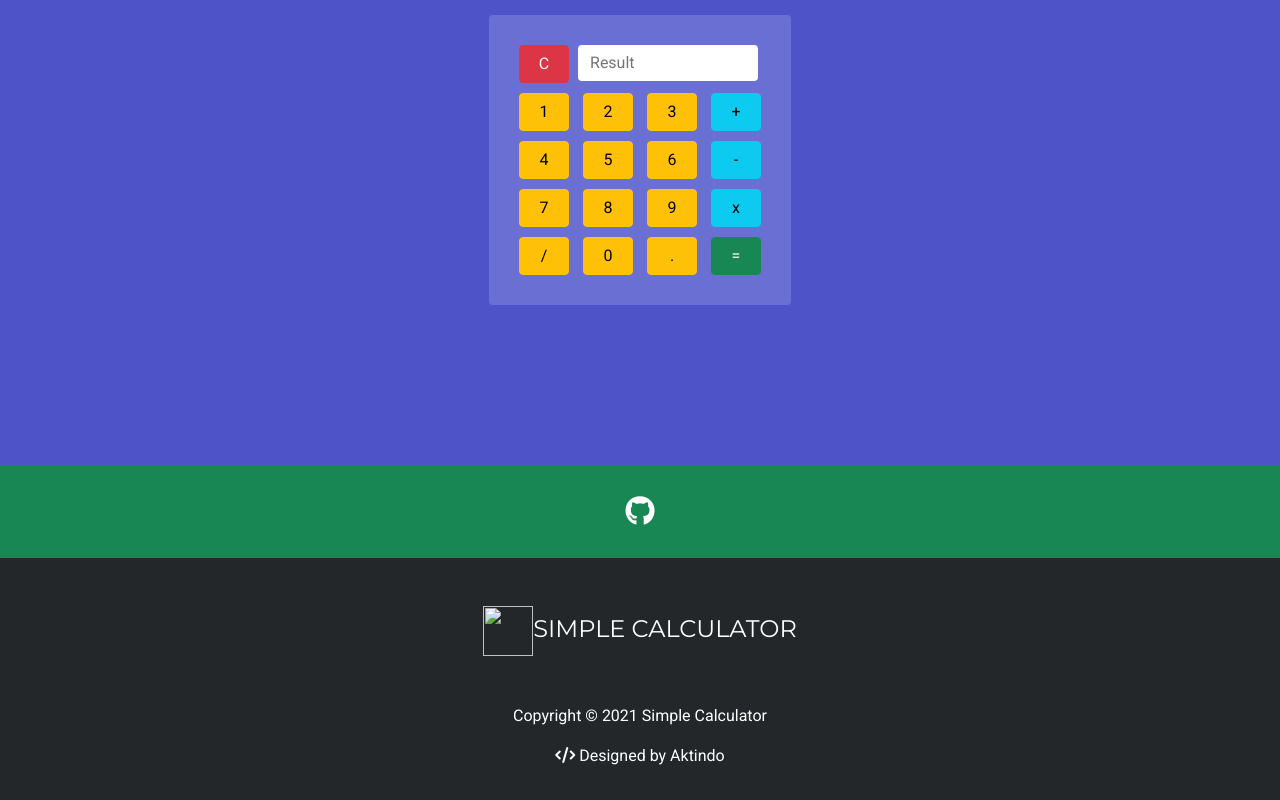
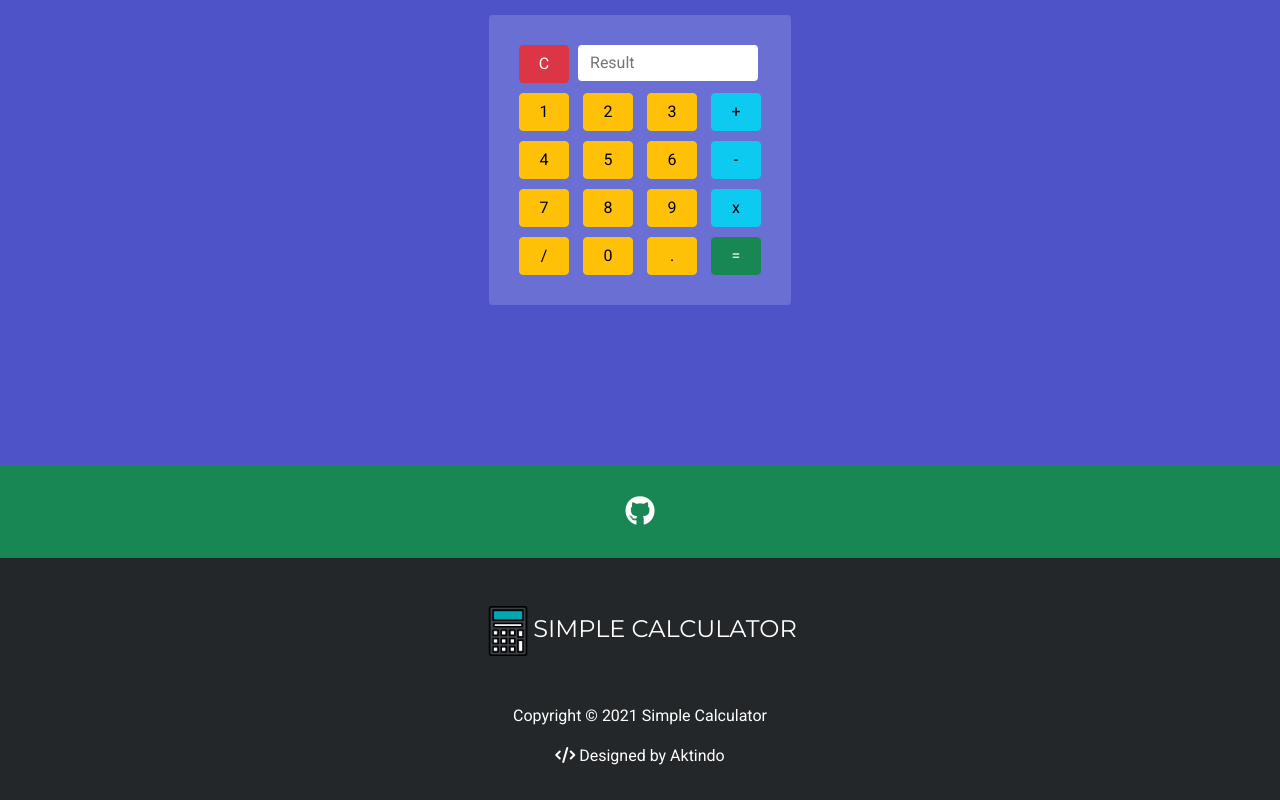
Before and after one commit to Aktindo/Simple-Calculator, a plain HTML site: page index.html in a window 1280 px wide. Shown: the part 1047-1847 px from the top of the page. Drawn offline with nearby package versions, Linux system fonts and the light colour scheme; the site is published under a folder, as on GitHub Pages, so addresses that start at the root find nothing.

Commit message:
fix some mores stuff

```diff
--- a/index.html
+++ b/index.html
@@ -73,7 +73,7 @@
         <div class="container text-center text-md-left mt-5">
             <div class="row">
                 <div class="col-md-6 mx-auto mb-4">
-                    <h4 class="text-uppercase font-weight-bold"><img src="/assets/images/simple-calculator-logo.png" width="50px" height="50px">Simple Calculator</h4>
+                    <h4 class="text-uppercase font-weight-bold"><img src="./assets/images/simple-calculator-logo.png" width="50px" height="50px">Simple Calculator</h4>
                 </div>
             </div>
         </div>
```
